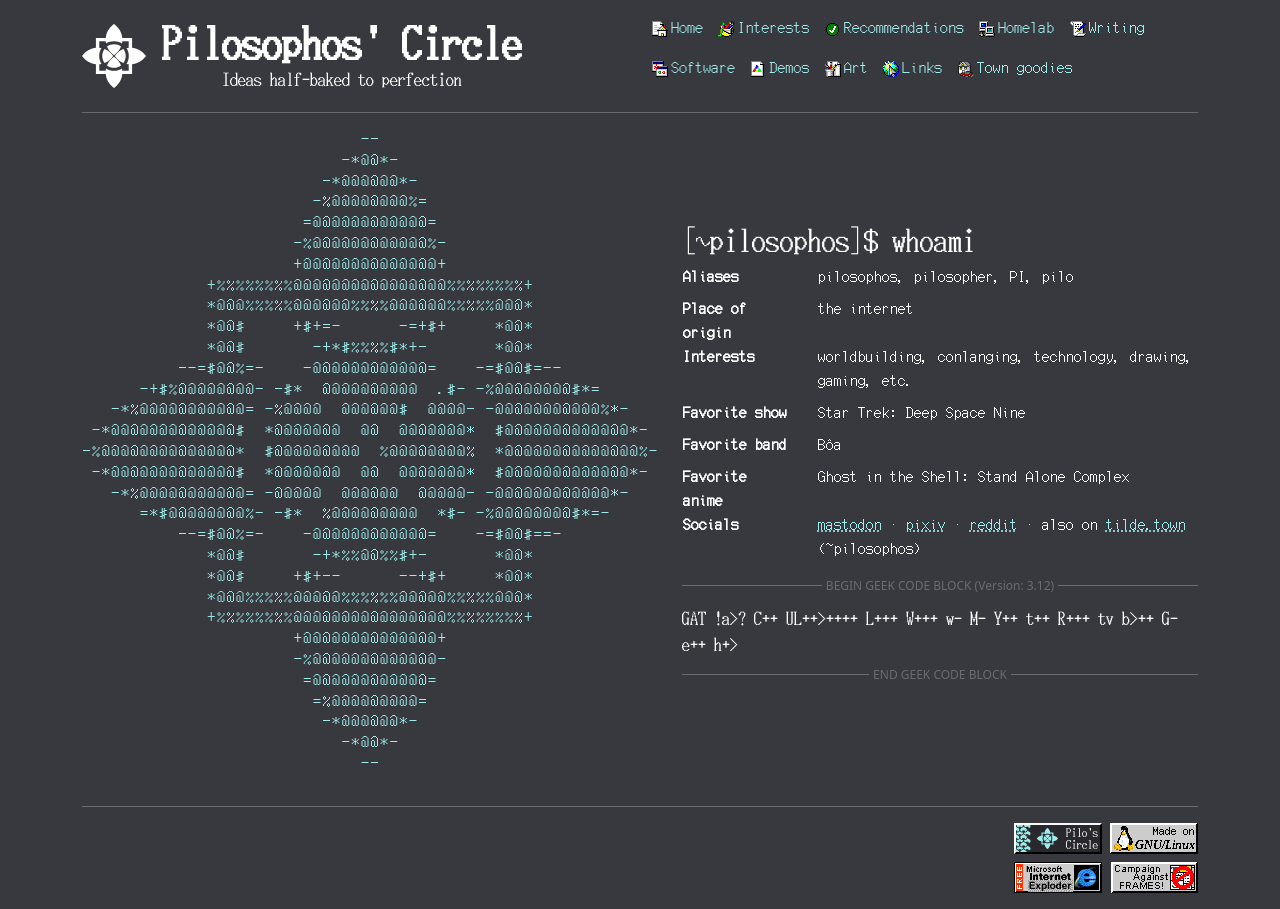
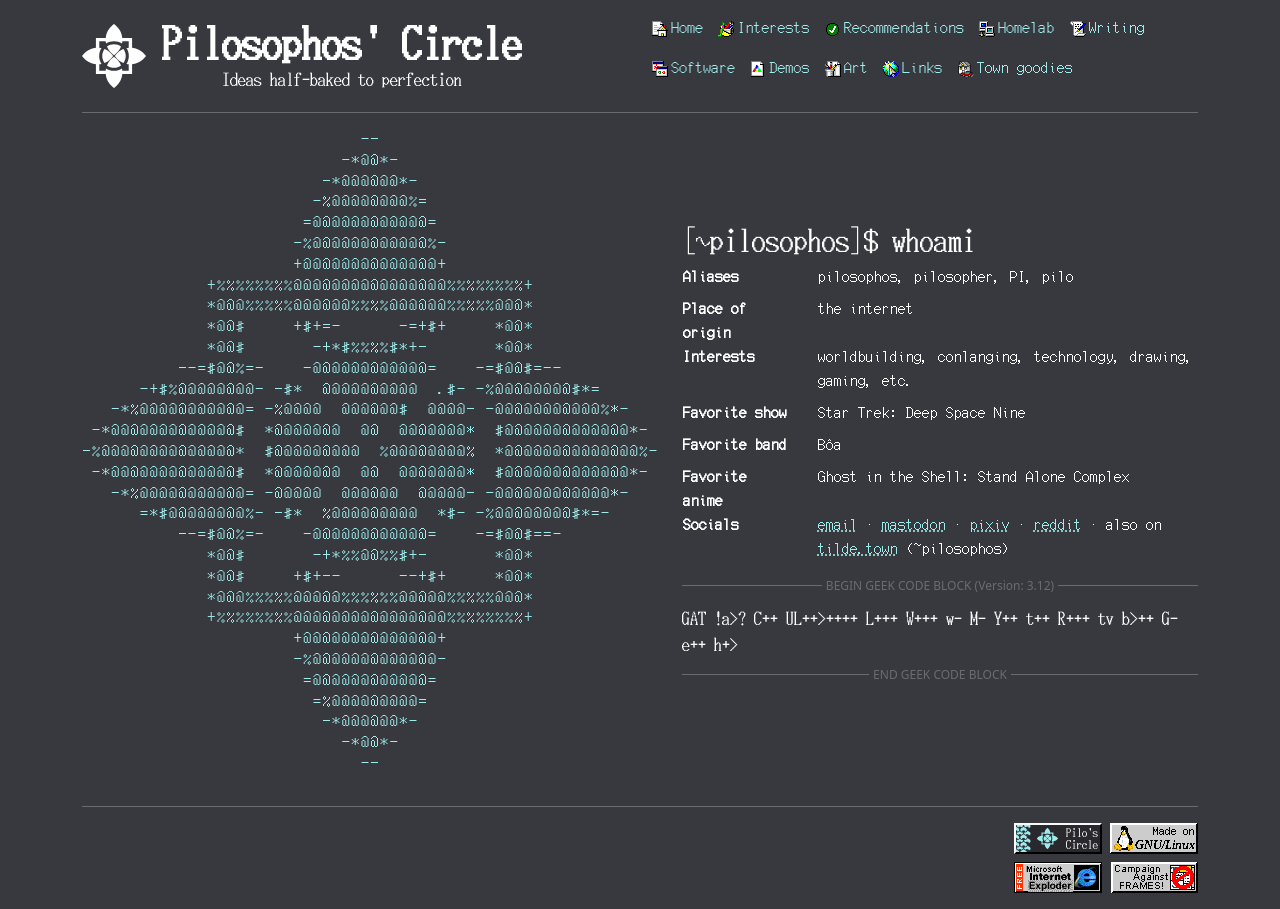
Before and after one commit to pilosophos/pilosophos-site-v1, a Jekyll site: the page built from index.html, in a window 1280 px wide. Built offline with Jekyll 4.4.1, drawn with Linux system fonts in a browser that asks for light colours.

Commit message:
add email to socials

```diff
--- a/index.html
+++ b/index.html
@@ -18,6 +18,7 @@ layout: default
           <div>
             <dt>Socials</dt>
             <dd>
+              <a href="mailto:pilosophos@gmail.com">email</a> &middot;
               <a href="https://tiny.tilde.website/@pilosophos">mastodon</a> &middot;
               <a href="https://www.pixiv.net/en/users/77474454">pixiv</a> &middot;
               <a href="https://reddit.com/user/pilosophos/">reddit</a> &middot;
```
